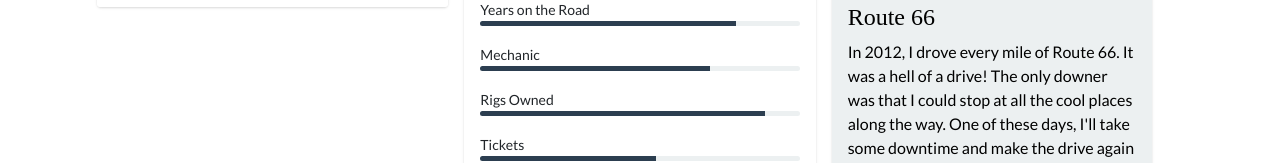
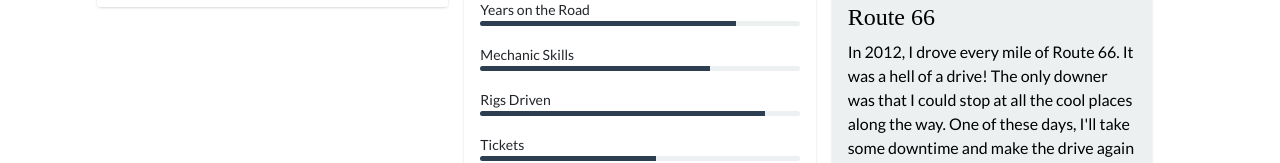
Before and after one commit to Woz-U-Group-Projects/team-2, an Angular app in the folder team-2/: page /Profile in a window 1280 px wide. Shown: the part 463-626 px from the top of the page. Built offline with nearby package versions, Linux system fonts and the light colour scheme; a web font is replaced by a local one.

Commit message:
Small tweaks to the new profile page
Changed a couple labels on the profile page.

```diff
--- a/team-2/src/app/profile/profile.component.html
+++ b/team-2/src/app/profile/profile.component.html
@@ -96,11 +96,11 @@
                     <div class="progress mb-3" style="height: 5px">
                       <div class="progress-bar bg-primary" role="progressbar" style="width: 80%" aria-valuenow="80" aria-valuemin="0" aria-valuemax="100"></div>
                     </div>
-                    <small>Mechanic</small>
+                    <small>Mechanic Skills</small>
                     <div class="progress mb-3" style="height: 5px">
                       <div class="progress-bar bg-primary" role="progressbar" style="width: 72%" aria-valuenow="72" aria-valuemin="0" aria-valuemax="100"></div>
                     </div>
-                    <small>Rigs Owned</small>
+                    <small>Rigs Driven</small>
                     <div class="progress mb-3" style="height: 5px">
                       <div class="progress-bar bg-primary" role="progressbar" style="width: 89%" aria-valuenow="89" aria-valuemin="0" aria-valuemax="100"></div>
                     </div>
```
